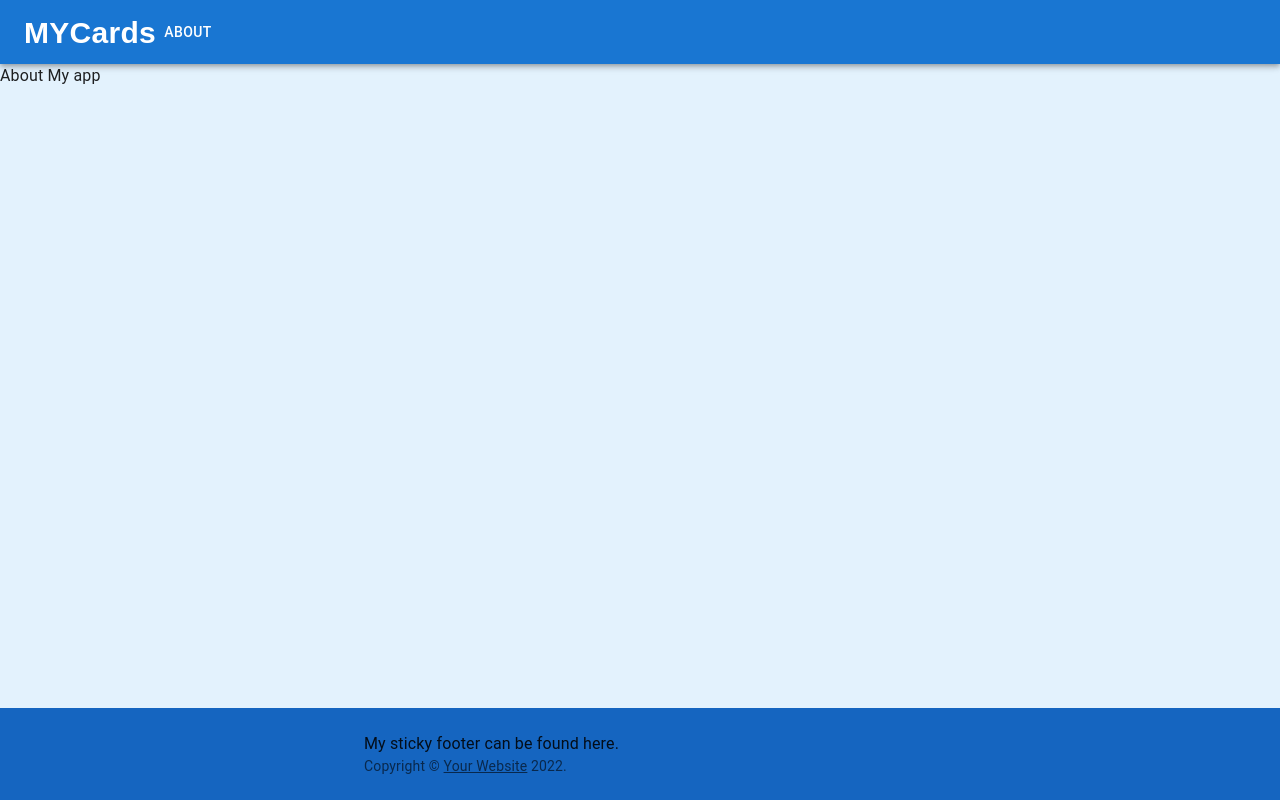
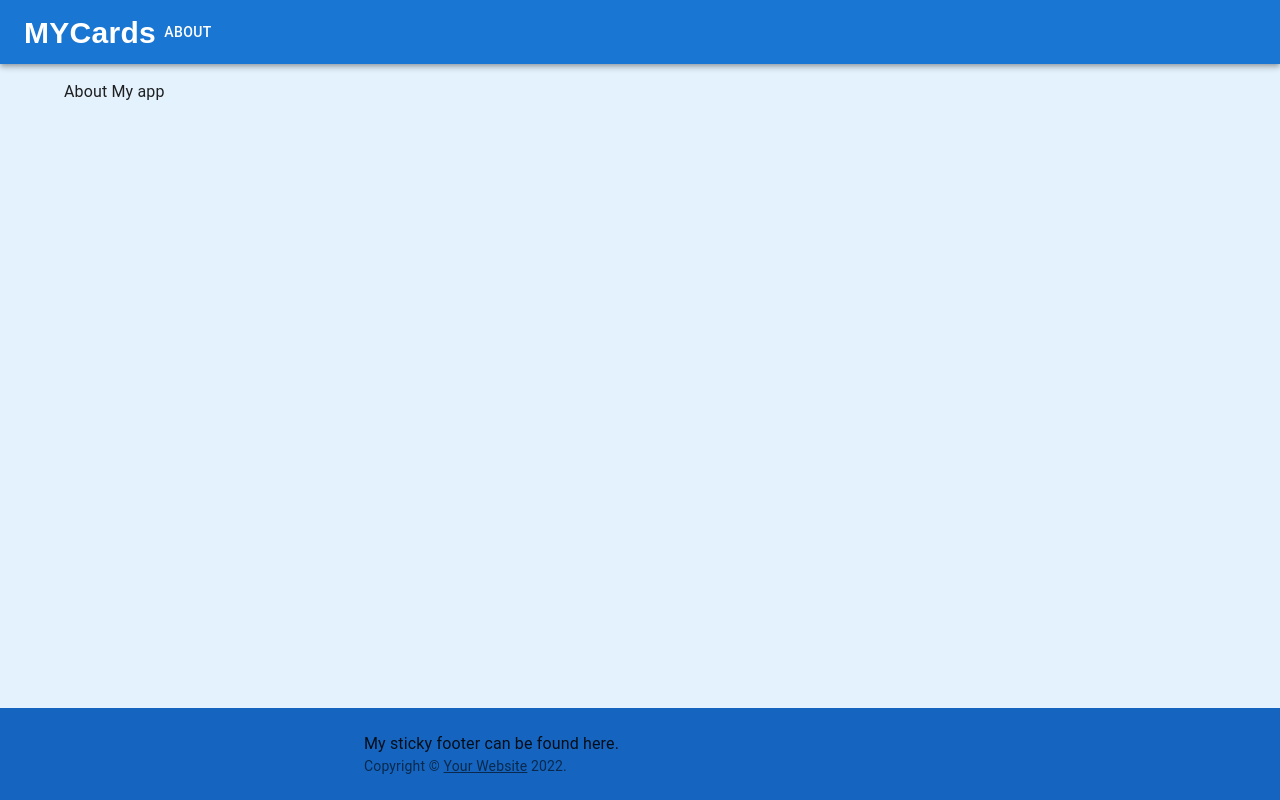
Before and after one commit to ozamar1212/hu-react-redux-1, a React (Create React App) app in the folder react-apps/: page / in a window 1280 px wide. Built offline with nearby package versions, Linux system fonts and the light colour scheme.

Commit message:
add container to main

```diff
--- a/react-apps/src/applications/501_App_layout_with_MUI/layout/main/Main.jsx
+++ b/react-apps/src/applications/501_App_layout_with_MUI/layout/main/Main.jsx
@@ -1,5 +1,12 @@
+import Container from '@mui/material/Container';
+import Box from '@mui/material/Box';
+
 function Main({ children }) {
-  return <div>{children}</div>;
+  return (
+    <Container>
+      <Box sx={{ mt: 2 }}>{children}</Box>
+    </Container>
+  );
 }
 
 export default Main;
```
